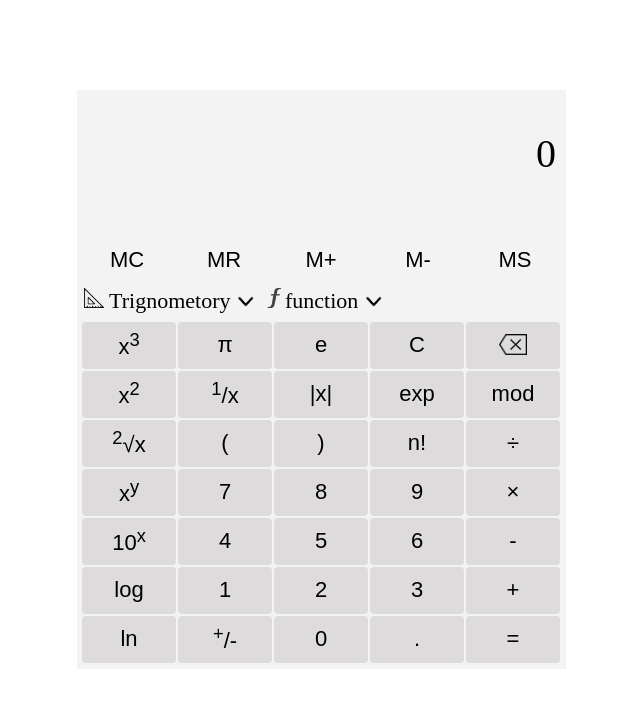
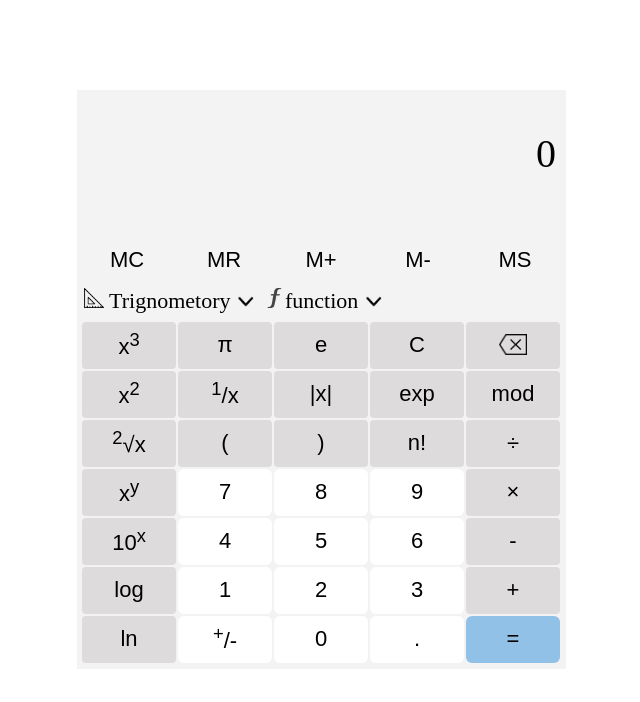
Before and after one commit to Dhruval-dotcom/calculator, a plain HTML site: page index.html in a window 1280 px wide. Shown: the whole page, without its empty margins (371-1011 px from the left). Drawn offline with Linux system fonts and the light colour scheme.

Commit message:
modified style.css

```diff
--- a/index.html
+++ b/index.html
@@ -81,31 +81,31 @@
                 </tr>
                 <tr>
                     <td><button onclick='operators("pow");this.blur();' class="offwhite">x<sup>y</sup></button></td>
-                    <td><button class="offwhite wh" onclick='digit("7");this.blur();'>7</button></td>
-                    <td><button onclick='digit("8");this.blur();' class="offwhite wh">8</button></td>
-                    <td><button onclick='digit("9");this.blur();' class="offwhite wh">9</button></td>
+                    <td><button class="wh" onclick='digit("7");this.blur();'>7</button></td>
+                    <td><button onclick='digit("8");this.blur();' class="wh">8</button></td>
+                    <td><button onclick='digit("9");this.blur();' class="wh">9</button></td>
                     <td><button onclick='operators("*");this.blur();' class="offwhite">&#215;</button></td>
                 </tr>
                 <tr>
                     <td><button onclick='operators("tenpow");this.blur();' class="offwhite">10<sup>x</sup></button></td>
-                    <td><button onclick='digit("4");this.blur();' class="offwhite wh">4</button></td>
-                    <td><button onclick='digit("5");this.blur();' class="offwhite wh">5</button></td>
-                    <td><button onclick='digit("6");this.blur();' class="offwhite wh">6</button></td>
+                    <td><button onclick='digit("4");this.blur();' class="wh">4</button></td>
+                    <td><button onclick='digit("5");this.blur();' class="wh">5</button></td>
+                    <td><button onclick='digit("6");this.blur();' class="wh">6</button></td>
                     <td><button onclick='operators("-");this.blur();' class="offwhite">-</button></td>
                 </tr>
                 <tr>
                     <td><button onclick='maths("logten");this.blur();' class="offwhite">log</button></td>
-                    <td><button onclick='digit("1");this.blur();' class="offwhite wh">1</button></td>
-                    <td><button onclick='digit("2");this.blur();' class="offwhite wh">2</button></td>
-                    <td><button onclick='digit("3");this.blur();' class="offwhite wh">3</button></td>
+                    <td><button onclick='digit("1");this.blur();' class="wh">1</button></td>
+                    <td><button onclick='digit("2");this.blur();' class="wh">2</button></td>
+                    <td><button onclick='digit("3");this.blur();' class="wh">3</button></td>
                     <td><button onclick='operators("+");this.blur();' class="offwhite">+</button></td>
                 </tr>
                 <tr>
                     <td><button onclick='maths("log");this.blur();' class="offwhite">ln</button></td>
-                    <td><button onclick='pm();this.blur();' class="offwhite wh"><sup>+</sup>/-</button></td>
-                    <td><button onclick='digit("0");this.blur();' class="offwhite wh">0</button></td>
-                    <td><button onclick='digit("dot");this.blur();' class="offwhite wh">.</button></td>
-                    <td><button onclick='equal();this.blur();' class="offwhite equal">=</button></td>
+                    <td><button onclick='pm();this.blur();' class="wh"><sup>+</sup>/-</button></td>
+                    <td><button onclick='digit("0");this.blur();' class="wh">0</button></td>
+                    <td><button onclick='digit("dot");this.blur();' class="wh">.</button></td>
+                    <td><button id="equal" onclick='equal();this.blur();'>=</button></td>
                 </tr>
             </table>
         </div>
--- a/style.css
+++ b/style.css
@@ -1,21 +1,17 @@
-*{
+* {
   margin: 0;
   padding: 0;
   box-sizing: border-box;
 }
-/*body{
-    background: rgb(254,0,0);
-    background: linear-gradient(0deg, rgba(254, 0, 0, 0.5) 0%, rgba(219,35,35,1) 100%);
-}*/
-body{
+body {
   background-color: white;
 }
-.input-t{
-    height:147px;
+.input-t {
+  height: 147px;
   border: none;
   background: transparent;
 }
-.card{
+.card {
   background-color: #f3f3f3;
   width: 489px;
   padding-left: 3px;
@@ -25,7 +21,7 @@ body{
   height: 579px;
   margin-bottom: 157px;
 }
-.innerm{
+.innerm {
   background-color: #f3f3f3;
   border: none;
   border-radius: 6px;
@@ -34,13 +30,13 @@ body{
   margin-right: -1px;
   font-size: 22px;
 }
-.innerdeg:hover{
+.innerdeg:hover {
   background-color: #e7cccc54;
 }
-.innerm:hover{
+.innerm:hover {
   background-color: #e7cccc54;
 }
-.buttons{
+.buttons {
   position: absolute;
   margin-top: 32px;
   background-color: #f3f3f3;
@@ -55,17 +51,17 @@ body{
   border: none;
   outline: none;
   color: black;
-    background: #dddbdb;
+  background-color: #dddbdb;
   cursor: pointer;
   position: relative;
   border-radius: 6px;
 }
 .offwhite:before {
-    content: '';
+  content: "";
   background: linear-gradient(45deg, #cfabab, #c2bbb5);
   position: absolute;
   top: -2px;
-    left:-2px;
+  left: -2px;
   background-size: 400%;
   z-index: -1;
   filter: blur(5px);
@@ -73,7 +69,7 @@ body{
   height: calc(100% + 4px);
   animation: glowing 20s linear infinite;
   opacity: 0;
-    transition: opacity .3s ease-in-out;
+  transition: opacity 0.3s ease-in-out;
   border-radius: 4px;
 }
 .offwhite:active {
@@ -87,7 +83,7 @@ body{
 }
 .offwhite:after {
   z-index: -1;
-    content: '';
+  content: "";
   position: absolute;
   width: 100%;
   height: 100%;
@@ -97,45 +93,67 @@ body{
   border-radius: 4px;
 }
 @keyframes glowing {
-    0% { background-position: 0 0; }
-    50% { background-position: 400% 0; }
-    100% { background-position: 0 0; }
+  0% {
+    background-position: 0 0;
   }
-.wh{
-    border-radius: 4px;
+  50% {
+    background-position: 400% 0;
+  }
+  100% {
+    background-position: 0 0;
+  }
+}
+.wh {
+  border: none;
+  font-size: 22px;
+  position: static;
+  z-index: 1;
+  width: 94px;
+  height: 47px;
+  border: none;
+  outline: none;
+  color: black;
+  background-color: #dddbdb;
+  cursor: pointer;
+  position: relative;
+  border-radius: 6px;
   background-color: white;
 }
-.offwhite:hover{
+.wh:hover {
+  background-color: #f5f5f5;
+}
+.offwhite:hover {
   background-color: rgba(233, 228, 228, 0.39);
 }
-.scroller{
+.scroller {
   background-color: #f3f3f3;
   font-size: 22px;
   display: block;
   margin: 4px 0px;
 }
-.trigno img,.function img{
+.trigno img,
+.function img {
   width: 20px;
 }
-.trigno{
+.trigno {
   margin-right: 14px;
   margin-left: 4px;
   position: absolute;
 }
-.trigno ul{
+.trigno ul {
   height: 200px;
   overflow-y: scroll;
   width: 160px;
 }
-.function ul{
+.function ul {
   width: 150px;
 }
-.trigno ul li{
+.trigno ul li {
   background-color: white;
   display: none;
   position: relative;
 }
-.trigno ul li button{
+.trigno ul li button {
   font-size: 20px;
   padding: auto;
   border: none;
@@ -143,7 +161,7 @@ body{
   height: 35px;
   margin: 2px 25px;
 }
-.function ul li button{
+.function ul li button {
   font-size: 20px;
   padding: auto;
   border: none;
@@ -151,41 +169,53 @@ body{
   height: 35px;
   margin: 2px 20px;
 }
-.function{
+.function {
   position: absolute;
   margin-left: 185px;
 }
-.trigno:hover ul li{
+.trigno:hover ul li {
   display: block;
   z-index: 2;
 }
-.function ul li{
+.function ul li {
   display: none;
   background-color: white;
   display: none;
   position: relative;
 }
-.function:hover ul li{
+.function:hover ul li {
   display: block;
   z-index: 2;
   position: relative;
 }
-.chevron{
+.chevron {
   width: 15px;
 }
-.equal{
+#equal {
   background-color: #91c1e7;
+  border: none;
+  font-size: 22px;
+  position: static;
+  z-index: 1;
+  width: 94px;
+  height: 47px;
+  border: none;
+  outline: none;
+  color: black;
+  cursor: pointer;
+  position: relative;
+  border-radius: 6px;
 }
-.equal:hover{
+#equal:hover {
   background-color: #6ab5f3;
 }
-#display1{
+#display1 {
   text-align: right;
   font-size: 30px;
   margin-right: 10px;
   padding-top: 20px;
 }
-#h1{
+#h1 {
   text-align: right;
   font-size: 40px;
   margin-right: 10px;
```
Lines whose indentation alone changed are shown as unchanged.
